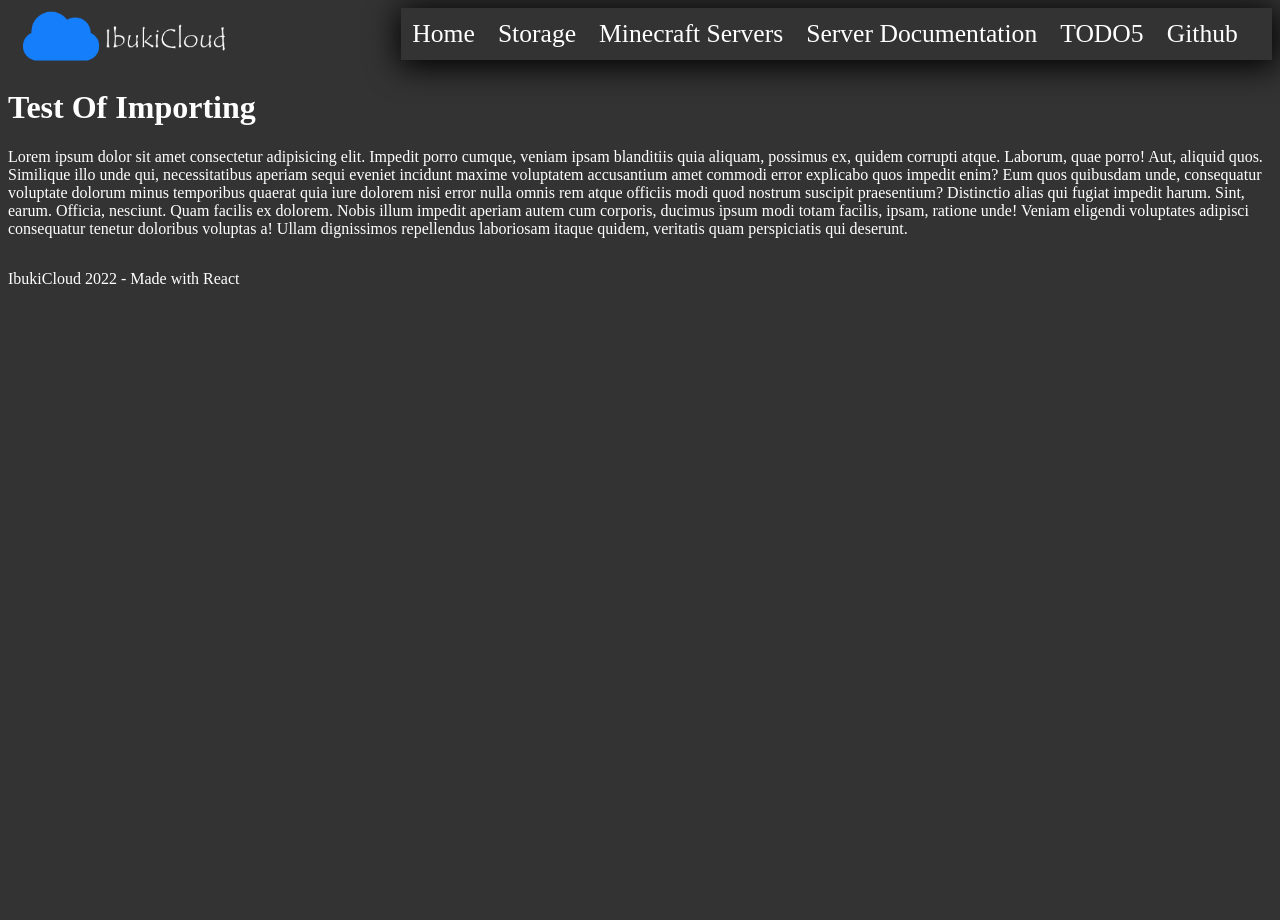
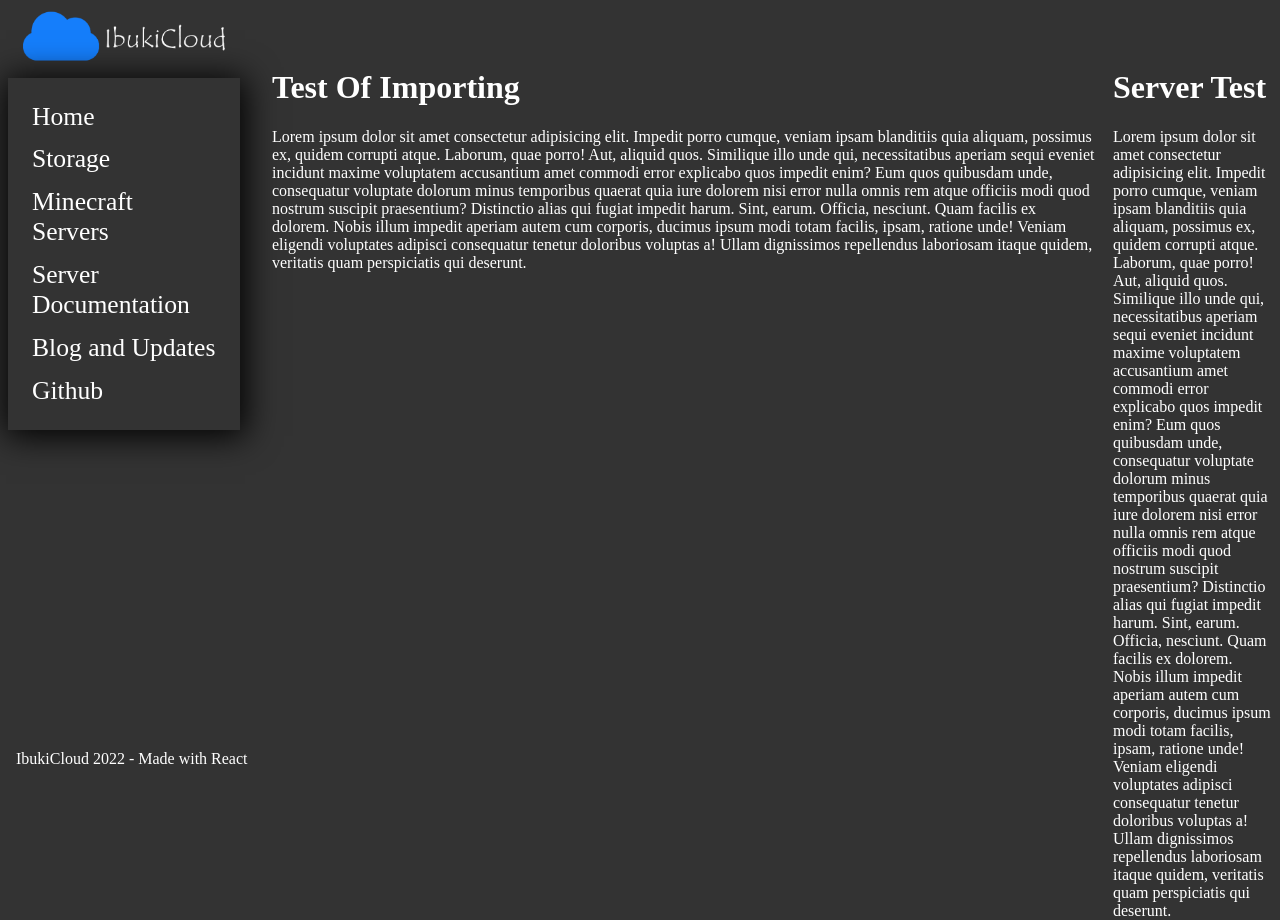
Before and after one commit to luizantoniofx/ibukicloud-mainwebsite, a React (Create React App) app: page / in a window 1280 px wide. Before the commit the page ends 800 px from the top, so only its background shows below. Built offline with nearby package versions, Linux system fonts and the light colour scheme.

Commit message:
Messing around with the footer and changed a little of website design :D

```diff
--- /dev/null
+++ b/src/Footer/Footer.jsx
@@ -0,0 +1,9 @@
+import React from 'react'
+import './Footer.css'
+export default () => {
+    return (
+    <div class="footer">
+        <footer><p>IbukiCloud 2022 - Made with React</p></footer>
+    </div>
+    )
+}
--- a/src/MenuBar/MenuBar.css
+++ b/src/MenuBar/MenuBar.css
@@ -1,6 +1,7 @@
 ul {
     list-style-type: none;
     margin: 0;
+    margin-top: 0.6em;
     padding: 0.7em;
     float:right;
     overflow: hidden;
@@ -12,7 +13,7 @@ ul {
 li {
     margin-right: 0.9em;
     font-size: 1.6em;
-    display: inline;
+    margin: 0.5em;
 }
 
 li a{
--- a/src/MenuBar/MenuBar.jsx
+++ b/src/MenuBar/MenuBar.jsx
@@ -13,7 +13,7 @@ export default () => {
             <li><a href='http://storage.ibukicloud.tk:90/'>Storage</a></li>
             <li><a href=''>Minecraft Servers</a></li>
             <li><a href='https://github.com/luizantoniofx/ibukicloud-documentation'>Server Documentation</a></li>
-            <li><a href=''>TODO5</a></li>
+            <li><a href='http://blog.ibukicloud.tk:90/'>Blog and Updates</a></li>
             <li><a href='https://github.com/luizantoniofx'>Github</a></li>
         </ul>
     </div>
--- /dev/null
+++ b/src/ServerStatus/ServerStatus.css
@@ -0,0 +1,3 @@
+.default_sv {
+    color: #ffffff;
+}
--- /dev/null
+++ b/src/ServerStatus/ServerStatus.jsx
@@ -0,0 +1,14 @@
+import React from 'react'
+import './ServerStatus.css'
+export default () => {
+    return (
+        <div className='default_sv'>
+            <h1>Server Test</h1>
+            <Lorem />
+        </div>
+)
+}
+
+const Lorem = () =>{
+    return <p>Lorem ipsum dolor sit amet consectetur adipisicing elit. Impedit porro cumque, veniam ipsam blanditiis quia aliquam, possimus ex, quidem corrupti atque. Laborum, quae porro! Aut, aliquid quos. Similique illo unde qui, necessitatibus aperiam sequi eveniet incidunt maxime voluptatem accusantium amet commodi error explicabo quos impedit enim? Eum quos quibusdam unde, consequatur voluptate dolorum minus temporibus quaerat quia iure dolorem nisi error nulla omnis rem atque officiis modi quod nostrum suscipit praesentium? Distinctio alias qui fugiat impedit harum. Sint, earum. Officia, nesciunt. Quam facilis ex dolorem. Nobis illum impedit aperiam autem cum corporis, ducimus ipsum modi totam facilis, ipsam, ratione unde! Veniam eligendi voluptates adipisci consequatur tenetur doloribus voluptas a! Ullam dignissimos repellendus laboriosam itaque quidem, veritatis quam perspiciatis qui deserunt.</p>;
+    };
--- a/src/app.css
+++ b/src/app.css
@@ -1,8 +1,27 @@
 .container-default {
     display: flex;
-    flex-direction: column;
+    flex-direction: row;
+    flex-wrap:nowrap;
+    min-height: 96vh;
+    max-height: 100vh;
 }
 
-footer {
+.footer{
+    margin-top: 1rem;
     color: #ffffff;
+    padding: 1rem;
+    position: fixed;
+    bottom: 0;
+    left: 0;
+    width: 100%;
+  }
+.defaultpg {
+    margin-left: 2em;
+    margin-top: 2.5em;
 }
+
+.servers {
+    margin-left: 1em;
+    margin-top: 2.5em;
+    flex: 90%;
+}
--- a/src/app.jsx
+++ b/src/app.jsx
@@ -2,6 +2,8 @@ import React from 'react'
 import './app.css'
 import MenuBar from './MenuBar/MenuBar'
 import BodyDefault from './BodyDefault/BodyDefault'
+import ServerStatus from './ServerStatus/ServerStatus'
+import Footer from './Footer/Footer'
 
 const App = () => {
     return (
@@ -13,7 +15,12 @@ const App = () => {
         <main className="defaultpg">
             <BodyDefault/>
         </main>
-        <footer><p>IbukiCloud 2022 - Made with React</p></footer>
+        <div className='servers'>
+            <ServerStatus/>
+        </div>
+        <div className='footer'>
+            <Footer/>
+        </div>
     </div>
     )
 }
```
Also changed, not shown: src/Footer/Footer.css (added), src/index.jsx (line endings or trailing spaces).
